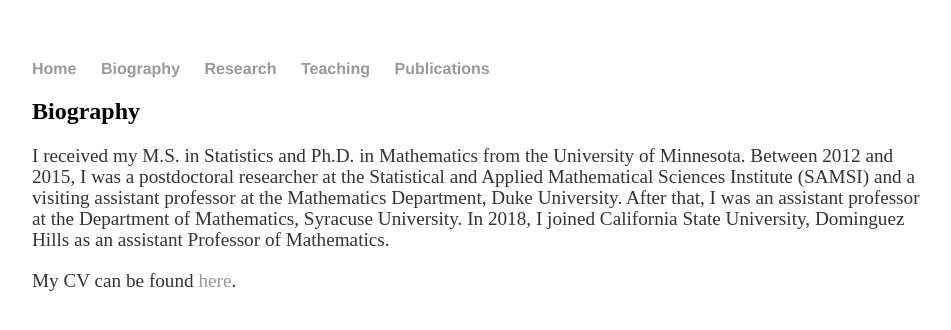
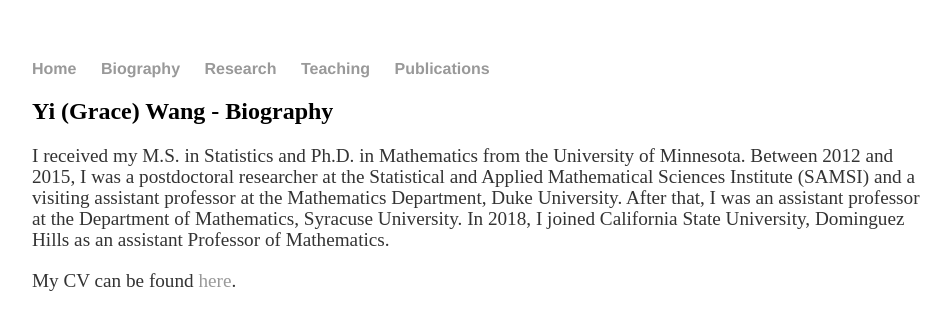
Before and after one commit to mathGrace/mathGrace.github.io, a Jekyll site: the page built from bio.md, in a window 1280 px wide. Shown: the top 330 px of the page, without its empty margins (160-1111 px from the left). Built offline with Jekyll 4.4.1, drawn with Linux system fonts in a browser that asks for light colours.

Commit message:
Update bio.md

```diff
--- a/bio.md
+++ b/bio.md
@@ -2,7 +2,7 @@
 layout: default
 title: Biography
 ---
-## Biography
+## Yi (Grace) Wang - Biography
 
 I received my M.S. in Statistics and Ph.D. in Mathematics from the University of Minnesota.
 Between 2012 and 2015, I was a postdoctoral researcher at the Statistical and
```
